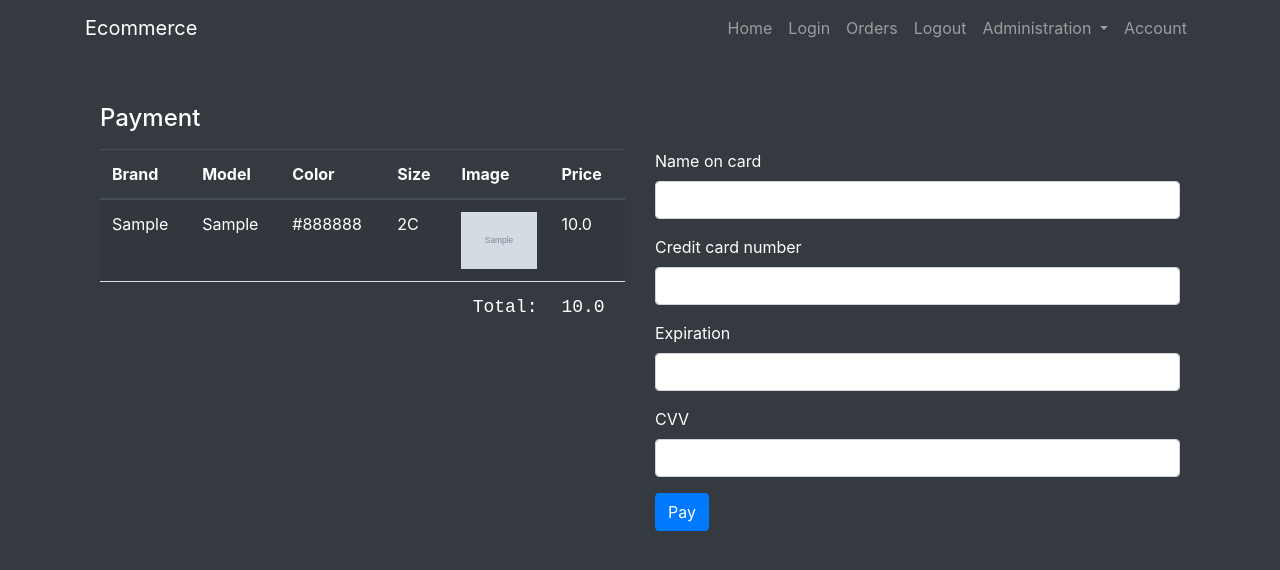
After one commit to MathiasDoVale/django_ecommerce, a Django app: page /checkout/ in a window 1280 px wide. The commit adds this page. Shown: the top 570 px of the page. Run offline with Django 4.2, Linux system fonts and the light colour scheme; a user stored in the database is signed in; tables that the repository leaves empty hold one stand-in row (values such as "Sample post"); grey boxes marked "Sample" are stand-in pictures.

Commit message:
Adding paying feature

```diff
--- a/ecommerce/ecommerce/urls.py
+++ b/ecommerce/ecommerce/urls.py
@@ -35,12 +35,14 @@ from products.views import (
     add_cart_item_view,
     cart_view,
     remove_from_cart_view,
+    checkout
 )
 from user.views import (
     account_view
 )
 
 urlpatterns = [
+    path('checkout/', checkout, name='checkout'),
     path('account/', account_view, name='account'),
     path('remove_item_cart/<int:cart_item_id>', remove_from_cart_view, name='remove_item_cart'),
     path('cart/', cart_view, name='cart'),
--- a/ecommerce/products/const.py
+++ b/ecommerce/products/const.py
@@ -57,3 +57,11 @@ GENDERS_CHOICES = (
     ('BOY', 'Boy'),
     ('GIRL', 'Girl'),
 )
+
+ORDERS_STATE_CHOICES = (
+    ('CREATED', 'Created'),
+    ('PAID', 'Paid'),
+    ('DELIVERING', 'Delivering'),
+    ('DELIVERED', 'Delivered'),
+    ('COMPLETED', 'Completed'),
+)
--- a/ecommerce/products/models.py
+++ b/ecommerce/products/models.py
@@ -1,6 +1,9 @@
 from django.db import models
 from django.utils import timezone
-from .const import SIZE_CHOICES
+from .const import (
+    SIZE_CHOICES,
+    ORDERS_STATE_CHOICES
+)
 from django.conf import settings
 
 
@@ -33,6 +36,14 @@ class Inventory(models.Model):
                 product.save()
                 i += 1
 
+    @classmethod
+    def delete_item(self, product_id, item_id):
+        product = Product.objects.get(id=product_id)
+        Inventory.objects.get(id=item_id).delete()
+        if not Inventory.objects.filter(product_id=product_id).exists():
+            product.has_item = False
+            product.save()
+
 
 class Image(models.Model):
     image = models.ImageField(upload_to="shoes", null=False, blank=False)
@@ -48,3 +59,21 @@ class Cart(models.Model):
     product = models.ForeignKey(Product, on_delete=models.CASCADE)
     size = models.CharField(max_length=5, choices=SIZE_CHOICES,)
     quantity = models.PositiveIntegerField(default=1)
+    active = models.BooleanField(default=True)
+
+
+class Order(models.Model):
+    user = models.ForeignKey(settings.AUTH_USER_MODEL, on_delete=models.CASCADE)
+    state = models.CharField(max_length=10, choices=ORDERS_STATE_CHOICES, default='CREATED')
+    date_ordered = models.DateTimeField(auto_now_add=True)
+
+    def total_price(self):
+        return sum(item.total_price() for item in self.items.all())
+
+class OrderItem(models.Model):
+    item_inventory = models.ForeignKey(Inventory, on_delete=models.CASCADE)
+    order = models.ForeignKey(Order, related_name='items', on_delete=models.CASCADE)
+    quantity = models.PositiveIntegerField(default=1)
+
+    def total_price(self):
+        return self.item_inventory.product.price * self.quantity
--- a/ecommerce/products/views.py
+++ b/ecommerce/products/views.py
@@ -1,8 +1,8 @@
-from django.shortcuts import render, redirect
+from django.shortcuts import get_object_or_404, render, redirect
 from django.urls import reverse  # noqa: F401
 from .forms import AddProductForm, InventoryForm, AddImageForm, EditItemForm
 from django.contrib.admin.views.decorators import staff_member_required
-from .models import Inventory, Product, Image, Cart
+from .models import Inventory, Product, Image, Cart, Order, OrderItem
 from django.db.models import ProtectedError
 from django.contrib import messages
 
@@ -128,11 +128,7 @@ def edit_item_inventory_view(request, item_id):
 
 @staff_member_required
 def delete_item_inventory_view(request, product_id, item_id):
-    product = Product.objects.get(id=product_id)
-    Inventory.objects.get(id=item_id).delete()
-    if not Inventory.objects.filter(product_id=product_id).exists():
-        product.has_item = False
-        product.save()
+    Inventory.delete_item(product_id, item_id)
     return redirect(reverse('add_item_inventory', kwargs={'product_id': product_id}))
 
 
@@ -180,7 +176,7 @@ def add_cart_item_view(request):
     return redirect(reverse('product_detail', kwargs={'product_id_model': product_id}))
 
 def cart_view(request):
-    cart_items = Cart.objects.filter(user=request.user)
+    cart_items = Cart.objects.filter(user=request.user, active=True)
     cart_items_list = []
 
     total_price = 0
@@ -195,3 +191,45 @@ def cart_view(request):
 def remove_from_cart_view(request, cart_item_id):
     Cart.objects.get(id=cart_item_id).delete()
     return redirect(reverse('cart'))
+
+
+def checkout(request):
+    if request.method == 'GET':
+        cart_items = Cart.objects.filter(user=request.user, active=True)
+        cart_items_list = []
+
+        total_price = 0
+        for item in cart_items:
+            product = Product.objects.get(id=item.product_id)
+            total_price = product.price + total_price
+            image = Image.objects.filter(product_id=product.id).first()
+            cart_items_list.append({'cart_item_id': item.id, 'product': product, 'size': item.size, 'image': image})
+
+        return render(request, "cart/checkout.html", {'cart_items_list': cart_items_list, 'total_price': total_price})
+
+    if request.method == 'POST':
+        cart = Cart.objects.filter(user=request.user, active=True)
+        order = Order.objects.create(user=request.user)
+        # Payment logic goes here
+        for item in cart:
+            try:
+                item_inventory = Inventory.objects.filter(product_id=item.product, size=item.size).first()
+            except Inventory.DoesNotExist:
+                messages.error(request, "Item is not in stock: "+ str(item.product.brand) + str(item.product.model) + str(item.size))
+                return redirect(reverse('cart'))
+
+            OrderItem.objects.create(
+                item_inventory=item_inventory,
+                order=order,
+                quantity=1
+            )
+            item.active = False
+            item.save()
+        items = OrderItem.objects.filter(order=order)
+
+        for item in items:
+            if hasattr(item, 'item_inventory') and item.item_inventory:
+                Inventory.delete_item(item.item_inventory.product_id, item.item_inventory.id)
+    order.state = 'PAYED'
+    order.save()
+    return render(request, 'cart/confirmation.html', {'order_id': order.id})
--- a/ecommerce/templates/base/navbar.html
+++ b/ecommerce/templates/base/navbar.html
@@ -21,13 +21,19 @@
             <a class="nav-link" href="/account/logout">Logout</a>
         </li>
         {% if user.is_staff %}
-        <li class="nav-item">
-          <a class="nav-link" href="/administration/">Administration</a>
+        <li class="nav-item dropdown">
+          <a class="nav-link dropdown-toggle" href="#" id="navbarDropdown" role="button" data-toggle="dropdown" aria-haspopup="true" aria-expanded="false">
+            Administration
+          </a>
+          <div class="dropdown-menu" aria-labelledby="navbarDropdown">
+            <a class="dropdown-item" href="/administration/add_product/">Add Product</a>
+            <a class="dropdown-item" href="/administration/edit/products">Edit Product</a>
+          </div>
         </li>
+        {% endif %}
         <li class="nav-item">
           <a class="nav-link" href="/account/">Account</a>
         </li>
-        {% endif %}
       </ul>
     </div>
   </nav>
--- a/ecommerce/templates/cart/cart.html
+++ b/ecommerce/templates/cart/cart.html
@@ -41,7 +41,11 @@
           <tr style="color: white; font-size: large; font-family: 'Courier New', Courier, monospace;">
             <td colspan="5" class="text-right">Total:</td>
             <td>{{total_price}}</td>
-            <td><button type="submit" class="btn btn-success">Pay</button></td>
+            <td>
+              <form method="get" action="{% url 'checkout' %}">
+                <button type="submit" class="btn btn-success" >Go to Pay</button>
+              </form>
+            </td>
           </tr>
         {% endif %}
       </tbody>
--- /dev/null
+++ b/ecommerce/templates/cart/checkout.html
@@ -0,0 +1,64 @@
+{% extends "base.html" %}
+{% load static %}
+<link rel="stylesheet" type="text/css" href="{% static 'css/main.css' %}">
+{% block content %}
+  <div class="container mt-5">
+    <h4 class="mb-3">Payment</h4>
+    <div class="row">
+      <div class="col-md-6">
+        <table class="table table-striped table-hover">
+          <thead class="thead-dark">
+            <tr>
+              <th scope="col">Brand</th>
+              <th scope="col">Model</th>
+              <th scope="col">Color</th>
+              <th scope="col">Size</th>
+              <th scope="col">Image</th>
+              <th scope="col">Price</th>
+            </tr>
+          </thead>
+          <tbody>
+            {% for item in cart_items_list %}
+              <tr style="color: white;">
+                <td>{{ item.product.brand }}</td>
+                <td>{{ item.product.model }}</td>
+                <td>{{ item.product.color }}</td>
+                <td>{{ item.size }}</td>
+                <td style="width: 100px;"><img src="{{ item.image.image.url }}" class="img-fluid" alt="{{ item.product.model }}"></td>
+                <td>{{ item.product.price }}</td>
+              </tr>
+            {% endfor %}
+            {% if cart_items_list %}
+              <tr style="color: white; font-size: large; font-family: 'Courier New', Courier, monospace;">
+                <td colspan="5" class="text-right">Total:</td>
+                <td>{{total_price}}</td>
+              </tr>
+            {% endif %}
+          </tbody>
+        </table>
+      </div>
+      <div class="col-md-6">
+        <form method="post" action="{% url 'checkout' %}">
+          {% csrf_token %}
+          <div class="form-group">
+            <label for="cc-name">Name on card</label>
+            <input type="text" class="form-control" id="cc-name" placeholder="" required>
+          </div>
+          <div class="form-group">
+            <label for="cc-number">Credit card number</label>
+            <input type="text" class="form-control" id="cc-number" placeholder="" required>
+          </div>
+          <div class="form-group">
+            <label for="cc-expiration">Expiration</label>
+            <input type="text" class="form-control" id="cc-expiration" placeholder="" required>
+          </div>
+          <div class="form-group">
+            <label for="cc-cvv">CVV</label>
+            <input type="text" class="form-control" id="cc-cvv" placeholder="" required>
+          </div>
+          <button type="submit" class="btn btn-primary">Pay</button>
+        </form>
+      </div>
+    </div>
+  </div>
+{% endblock %}
```
Also changed, not shown: ecommerce/templates/cart/confirmation.html (added, +15 -0 lines), ecommerce/products/migrations/0010_order_orderitem.py (added), ecommerce/products/migrations/0011_cart_active.py (added), ecommerce/products/migrations/0012_remove_orderitem_product_orderitem_item_inventory.py (added).
